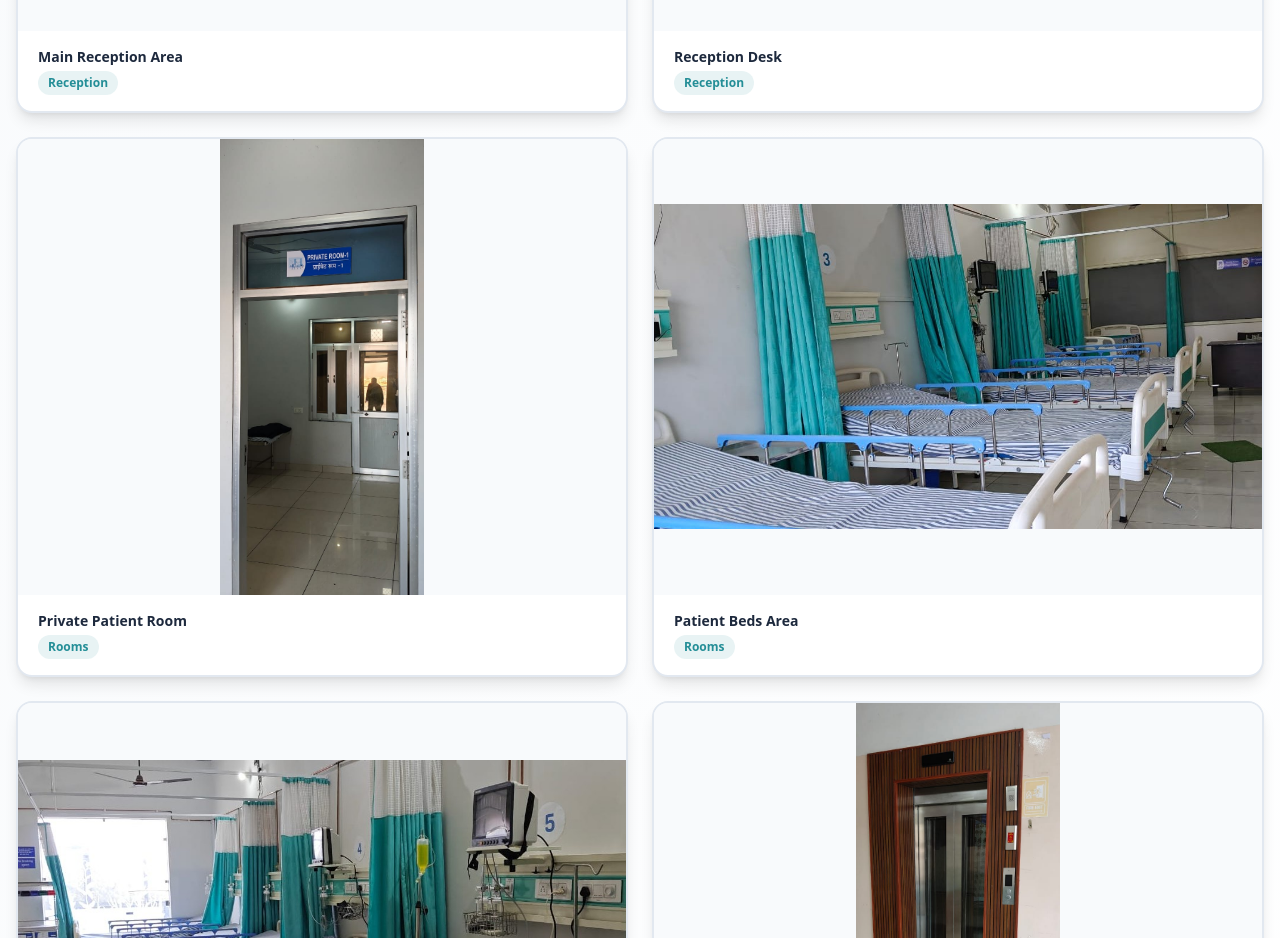
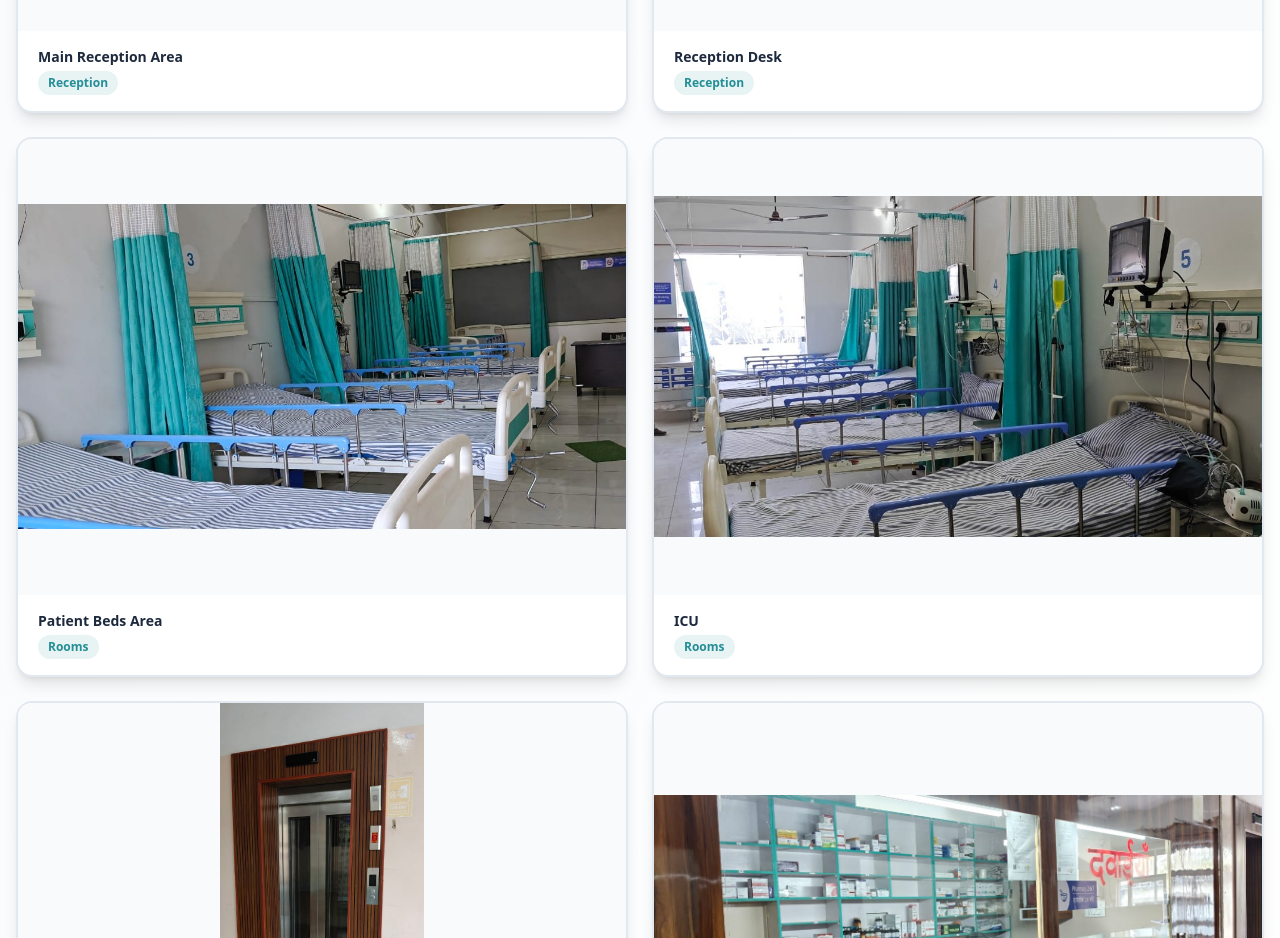
Before and after one commit to amrahulsaini/smsh, a Next.js app: page /gallery in a window 1280 px wide. Shown: the part 1340-2278 px from the top of the page. Built offline with nearby package versions, Linux system fonts and the light colour scheme; no server answers.

Commit message:
Remove private patient room photo from gallery

```diff
--- a/app/gallery/page.tsx
+++ b/app/gallery/page.tsx
@@ -9,7 +9,6 @@ const GALLERY = [
   { src: "/gall/hospital-outer2.jpeg", title: "Hospital Front View", category: "Building" },
   { src: "/gall/reception1.jpeg", title: "Main Reception Area", category: "Reception" },
   { src: "/gall/reception2.jpeg", title: "Reception Desk", category: "Reception" },
-  { src: "/gall/privateroom1.jpeg", title: "Private Patient Room", category: "Rooms" },
   { src: "/gall/beds1.jpeg", title: "Patient Beds Area", category: "Rooms" },
   { src: "/gall/beds3.jpeg", title: "ICU", category: "Rooms" },
   { src: "/gall/lift1.jpeg", title: "Modern Elevator", category: "Facilities" },
```
